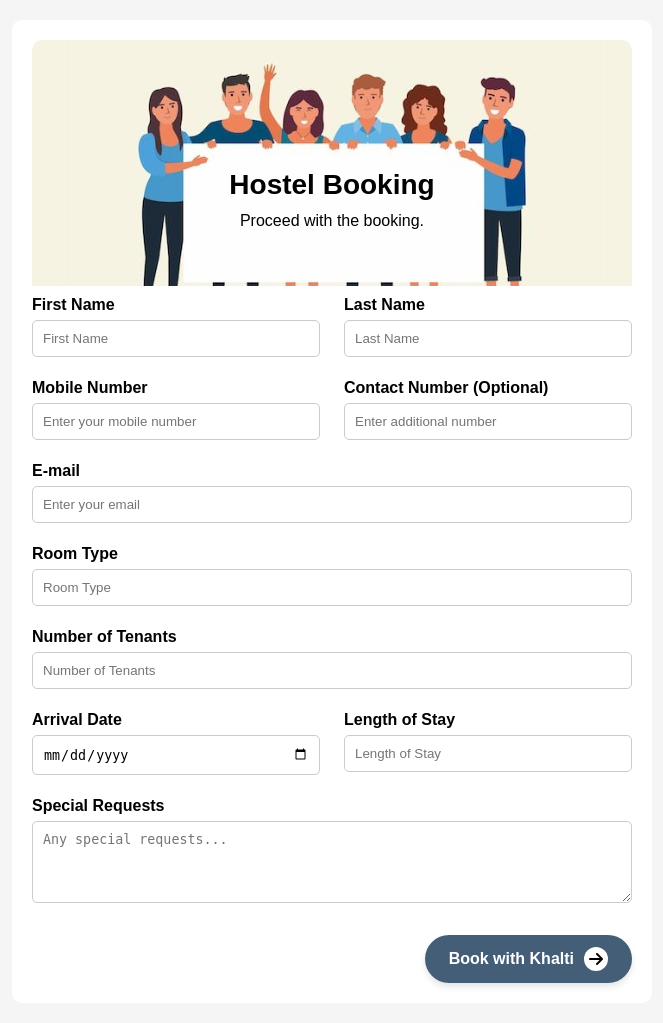
After one commit to Nehaa222/GharKhoji_Website, a Django app: page /booking/ in a window 1280 px wide. The commit adds this page. Shown: the whole page, without its empty margins (308-971 px from the left). Run offline with Django 5.2, Linux system fonts and the light colour scheme.

Commit message:
added booking ui

```diff
--- a/GharKhoji/urls.py
+++ b/GharKhoji/urls.py
@@ -30,6 +30,7 @@ urlpatterns = [
     path('aboutus/', views.AboutPage, name='aboutus'),
     path('contactus/', views.ContactPage, name='contactus'),
     path('hostels/', views.HostelPage, name='hostels'),
+    path('booking/', views.Booking, name='booking'),
     path('hosteldetails/<int:id>/', views.HostelDetails, name='hosteldetails'),
 
     path('forgotpassword/', views.ForgotPassword, name='forgotpassword'),
--- a/app/views.py
+++ b/app/views.py
@@ -206,3 +206,7 @@ def NewPasswordPage(request, user):
 #Message
 def Message(request):
     return render(request, 'message.html')
+
+#Booking
+def Booking(request):
+    return render(request, 'bookingdetail.html')
--- /dev/null
+++ b/static/css/booking.css
@@ -0,0 +1,101 @@
+body {
+    font-family: Arial, sans-serif;
+    background-color: #f5f5f5;
+    margin: 0;
+    padding: 0;
+  }
+  .container {
+    max-width: 600px;
+    margin: 20px auto;
+    background-color: #fff;
+    padding: 20px;
+    border-radius: 10px;
+  }
+  .header {
+    text-align: center;
+    padding: 40px 20px;
+    color: rgb(1, 1, 1);
+    background: url("/static/booking/booking.jpg");
+    background-size: 90%;
+    background-position: center 20%;
+    border-radius: 10px 10px 0 0;
+
+  }
+  .header h2 {
+    font-size: 28px;
+    font-weight: bold;
+    padding-top: 66px;
+  }
+  .header p {
+    margin-top: -12px;
+    font-size: 16px;
+  }
+  form {
+    display: flex;
+    flex-direction: column;
+  }
+  label {
+    margin-top: 10px;
+    font-weight: bold;
+    margin-bottom: 6px;
+  }
+  input, textarea {
+    padding: 10px;
+    border: 1px solid #ccc;
+    border-radius: 5px;
+    width: 100%;
+    box-sizing: border-box;
+    margin-bottom: 12px;
+    outline:none;
+  }
+  input:focus, textarea:focus {
+  border: 1px solid black;
+  }
+  .row {
+    display: flex;
+    justify-content: space-between;
+  }
+
+  .row div {
+      width: 48%;
+  }
+
+  .info label {
+  display: block;
+  margin-bottom: 6px; /* Adjust as needed */
+  }
+
+  .footer-buttons {
+    display: flex;
+    justify-content: flex-end;
+    margin-top: 20px;
+  }
+  .submit-btn {
+    display: flex;
+    align-items: center;
+    background-color: #445e78;
+    color: white;
+    padding: 12px 24px;
+    border-radius: 25px;
+    font-weight: bold;
+    font-size: 16px;
+    border: none;
+    cursor: pointer;
+    box-shadow: 0 4px 6px rgba(0, 0, 0, 0.1);
+    text-decoration: none;
+  }
+  .submit-btn:hover {
+    background-color: #f4c91d;
+  }
+  .submit-btn i {
+    background-color: white;
+    color: black;
+    margin-left: 10px;
+    border-radius: 50%;
+    width: 24px;
+    height: 24px;
+    display: flex;
+    justify-content: center;
+    align-items: center;
+    font-weight: bold;
+  }
--- /dev/null
+++ b/templates/bookingdetail.html
@@ -0,0 +1,73 @@
+<!DOCTYPE html>
+<html lang="en">
+<head>
+    <meta charset="UTF-8">
+    <meta name="viewport" content="width=device-width, initial-scale=1.0">
+    <title>Booking</title>
+    {% load static %}
+    <link rel="stylesheet" href="{% static 'css/booking.css' %}">
+    <link rel="stylesheet" href="https://cdnjs.cloudflare.com/ajax/libs/font-awesome/6.0.0/css/all.min.css">
+</head>
+<body>
+
+    <div class="container">
+        <div class="header">
+          <h2>Hostel Booking</h2>
+          <p>Proceed with the booking.</p>
+        </div>
+
+        <form action="#" method="post">
+         {% csrf_token %}
+          <div class="row">
+            <div class="info">
+              <label for="first-name">First Name</label>
+              <input type="text" id="first-name" placeholder="First Name" required>
+            </div>
+            <div class="info">
+              <label for="last-name">Last Name</label>
+              <input type="text" id="last-name" placeholder="Last Name" required>
+            </div>
+          </div>
+
+          <div class="row">
+            <div class="info">
+              <label for="mobile-number">Mobile Number</label>
+              <input type="tel" id="mobile-number" placeholder="Enter your mobile number" pattern="[+]?[0-9\s-]{7,15}" required>
+            </div>
+            <div class="info">
+              <label for="contact-number">Contact Number (Optional)</label>
+              <input type="tel" id="contact-number" placeholder="Enter additional number" pattern="[+]?[0-9\s-]{7,15}">
+            </div>
+          </div>
+
+            <label for="email">E-mail</label>
+            <input type="email" id="email" placeholder="Enter your email" required>
+
+            <label for="room-type">Room Type</label>
+            <input type="text" id="room-type" placeholder="Room Type" required>
+
+            <label for="guests">Number of Tenants</label>
+            <input type="text" id="guests" placeholder="Number of Tenants" required>
+
+
+          <div class="row">
+            <div class="info">
+              <label for="arrival-date">Arrival Date</label>
+              <input type="date" id="arrival-date" required>
+            </div>
+            <div class="info">
+                <label for="length-of-stay">Length of Stay</label>
+                <input type="text" id="length-of-stay" placeholder="Length of Stay" required>
+            </div>
+          </div>
+
+          <label for="special-requests">Special Requests</label>
+          <textarea id="special-requests" rows="4" placeholder="Any special requests..."></textarea>
+
+          <div class="footer-buttons">
+            <button type="submit" class="submit-btn">Book with Khalti <i class="fa-solid fa-arrow-right"></i></button>
+          </div>
+        </form>
+      </div>
+</body>
+</html>
--- a/templates/hosteldetails.html
+++ b/templates/hosteldetails.html
@@ -87,7 +87,7 @@
                 <p><i class="fa-solid fa-phone"></i> {{ hostel.phone_number }}</p>
                 <p><i class="fa-solid fa-location-dot"></i> {{ hostel.location }}</p>
                 <p><i class="fa-solid fa-envelope"></i> {{ hostel.email }}</p>
-                <a href="#" class="book-now">Book Now</a>
+                <a href="{% url 'booking' %}" class="book-now">Book Now</a>
             </div>
         </div>
 
```
Also changed, not shown: db.sqlite3, static/booking/booking.jpg (added).
